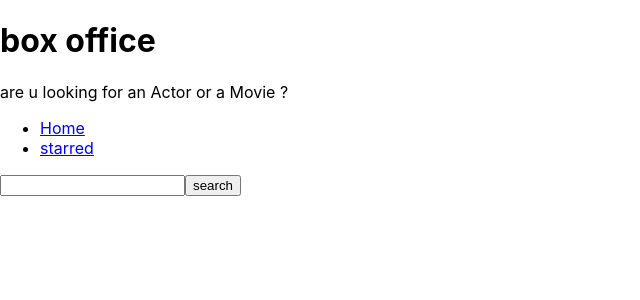
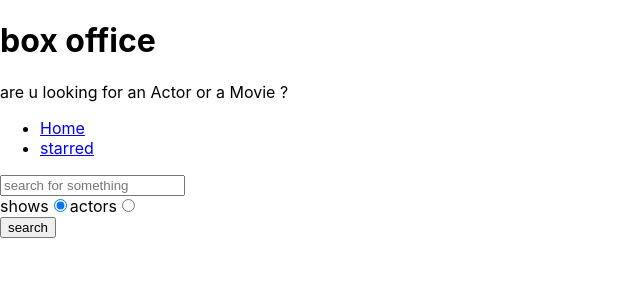
Before and after one commit to chiragmahajan146/box-office, a React (Create React App) app in the folder box-office/: page / in a window 1280 px wide. Shown: the top 300 px of the page, without its empty margins (0-640 px from the left). Built offline with nearby package versions, Linux system fonts and the light colour scheme.

Commit message:
added search option

```diff
--- a/box-office/src/Pages/Home.js
+++ b/box-office/src/Pages/Home.js
@@ -6,13 +6,15 @@
 const Home = () => {
   const [input, setInput] = useState('');
   const [results, setResults] = useState(null);
+  const [searchOption, setSearchOption] = useState('shows');
+  const isShowsSearch = searchOption === 'shows';
 
   const onInputChange = ev => {
     setInput(ev.target.value);
   };
 
   const onSearch = () => {
-    apiGet(`/search/shows?q=${input}`).then(result => {
+    apiGet(`/search/${searchOption}?q=${input}`).then(result => {
       setResults(result);
     });
     // fetch(`https://api.tvmaze.com/search/shows?q=${input}`)
@@ -24,18 +26,20 @@
     }
   };
 
+  const onRadioChange = ev => {
+    setSearchOption(ev.target.value);
+  };
+
   const renderResults = () => {
     if (results && results.length === 0) {
       return <div>NO RESULT</div>;
     }
     if (results && results.length > 0) {
-      return (
-        <div>
-          {results.map(item => (
-            <div Key={item.show.id}>{item.show.name}</div>
-          ))}
-        </div>
-      );
+      return results[0].shows
+        ? results.map(item => <div Key={item.show.id}>{item.show.name}</div>)
+        : results.map(item => (
+            <div Key={item.person.id}>{item.person.name}</div>
+          ));
     }
     return null;
   };
@@ -44,10 +48,33 @@
       {/* <Title title="box office" subtitle="are u looking for ?" />, this is homeS{' '} */}
       <input
         type="text"
+        placeholder="search for something"
         onChange={onInputChange}
         onKeyDown={onKeyDown}
         value={input}
       />
+      <div>
+        <label htmlFor="show-search">
+          shows
+          <input
+            id="shows-search"
+            type="radio"
+            value="shows"
+            checked={isShowsSearch}
+            onChange={onRadioChange}
+          />
+        </label>
+        <label htmlFor="actor-search">
+          actors
+          <input
+            id="actors-search"
+            type="radio"
+            value="people"
+            checked={!isShowsSearch}
+            onChange={onRadioChange}
+          />
+        </label>
+      </div>
       <button type="button" onClick={onSearch}>
         search
       </button>
```
